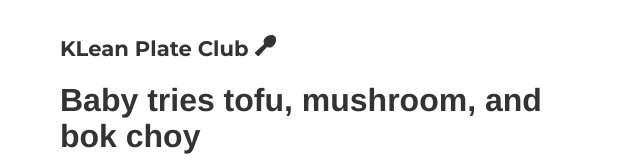
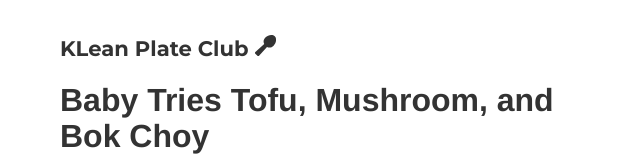
Before and after one commit to tina-trenkner/klean-plate, a Gatsby site: page /baby-tries-tofu-mushroom-bok-choy-jun-28/ in a window 1280 px wide. Shown: the top 162 px of the page, without its empty margins (319-959 px from the left). Built offline with nearby package versions, Linux system fonts and the light colour scheme; Gatsby itself is replaced by a stand-in of ours; some packages are replaced by stand-ins of ours; what typography-theme-lincoln would draw is missing.

Commit message:
puts latest post title in caps

```diff
--- a/content/blog/baby-tries-tofu-mushroom-bok-choy-jun-28/index.md
+++ b/content/blog/baby-tries-tofu-mushroom-bok-choy-jun-28/index.md
@@ -1,5 +1,5 @@
 ---
-title: Baby tries tofu, mushroom, and bok choy
+title: Baby Tries Tofu, Mushroom, and Bok Choy
 date: "2019-06-28"
 description: "During the flight to KL, baby steals Mom's plane food breakfast and experiences some firsts. "
 featuredImage: "./IMG_4930.JPG"
```
